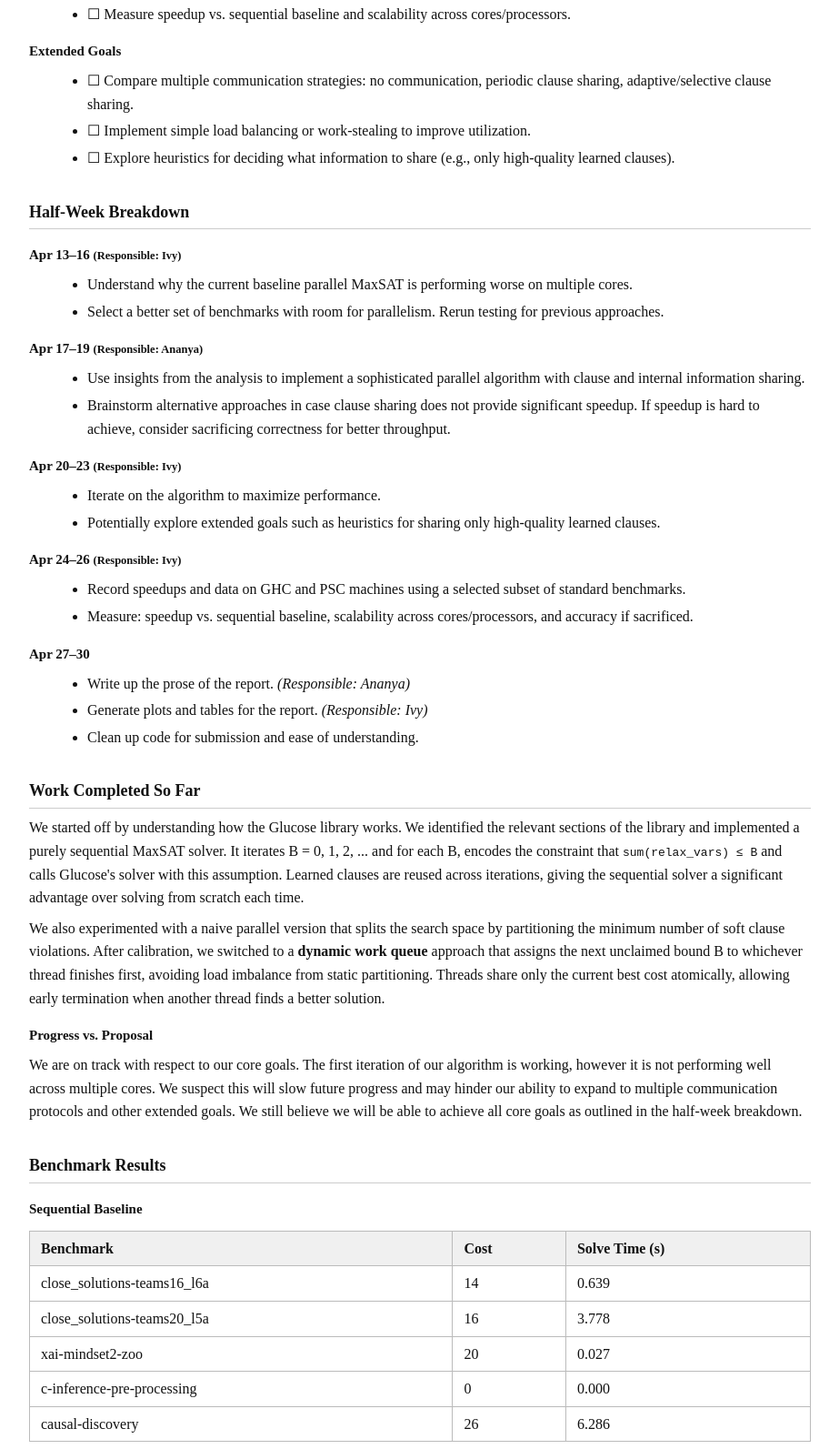
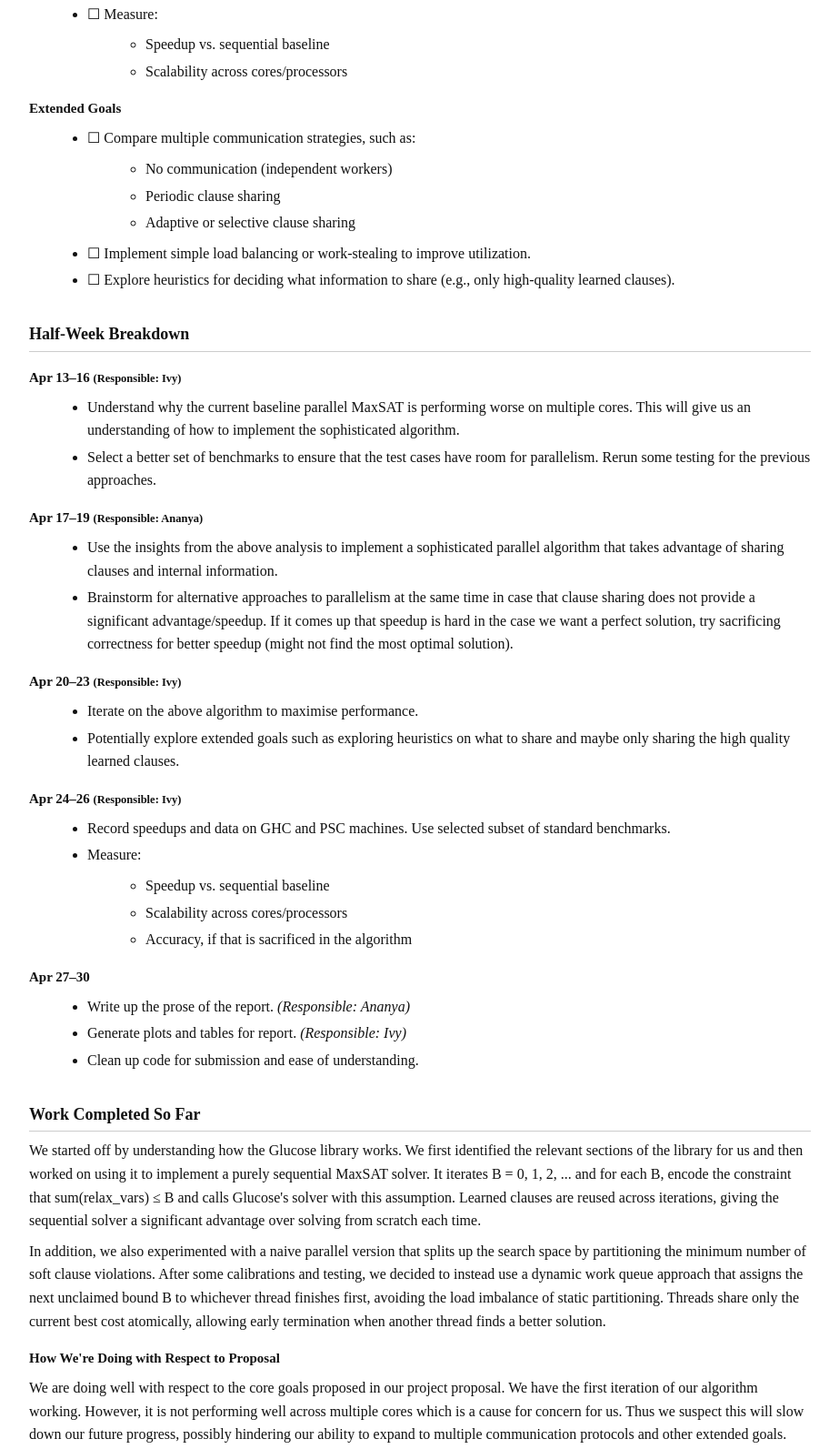
Before and after one commit to aitongl/aitongl.github.io, a plain HTML site: page milestone_report.html in a window 1280 px wide. Shown: the part 444-2037 px from the top of the page at 91% size, without its empty margins (178-1101 px from the left). Drawn offline with Linux system fonts and the light colour scheme.

Commit message:
updated proposal

```diff
--- a/milestone_report.html
+++ b/milestone_report.html
@@ -44,12 +44,23 @@
     <li>&#9989; Implement a baseline parallel MaxSAT solver by running multiple SAT solver instances in parallel on different parts of the search space.</li>
     <li>&#9744; Design a more sophisticated parallel algorithm that shares clauses and other internal information using OpenMP.</li>
     <li>&#9744; Evaluate performance on standard benchmark instances (e.g., SATLIB / MaxSAT benchmarks) using PSC cluster resources.</li>
-    <li>&#9744; Measure speedup vs. sequential baseline and scalability across cores/processors.</li>
+    <li>&#9744; Measure:
+      <ul>
+        <li>Speedup vs. sequential baseline</li>
+        <li>Scalability across cores/processors</li>
+      </ul>
+    </li>
   </ul>
 
   <h3>Extended Goals</h3>
   <ul>
-    <li>&#9744; Compare multiple communication strategies: no communication, periodic clause sharing, adaptive/selective clause sharing.</li>
+    <li>&#9744; Compare multiple communication strategies, such as:
+      <ul>
+        <li>No communication (independent workers)</li>
+        <li>Periodic clause sharing</li>
+        <li>Adaptive or selective clause sharing</li>
+      </ul>
+    </li>
     <li>&#9744; Implement simple load balancing or work-stealing to improve utilization.</li>
     <li>&#9744; Explore heuristics for deciding what information to share (e.g., only high-quality learned clauses).</li>
   </ul>
@@ -60,32 +71,38 @@
 
   <h3>Apr 13–16 <small>(Responsible: Ivy)</small></h3>
   <ul>
-    <li>Understand why the current baseline parallel MaxSAT is performing worse on multiple cores.</li>
-    <li>Select a better set of benchmarks with room for parallelism. Rerun testing for previous approaches.</li>
+    <li>Understand why the current baseline parallel MaxSAT is performing worse on multiple cores. This will give us an understanding of how to implement the sophisticated algorithm.</li>
+    <li>Select a better set of benchmarks to ensure that the test cases have room for parallelism. Rerun some testing for the previous approaches.</li>
   </ul>
 
   <h3>Apr 17–19 <small>(Responsible: Ananya)</small></h3>
   <ul>
-    <li>Use insights from the analysis to implement a sophisticated parallel algorithm with clause and internal information sharing.</li>
-    <li>Brainstorm alternative approaches in case clause sharing does not provide significant speedup. If speedup is hard to achieve, consider sacrificing correctness for better throughput.</li>
+    <li>Use the insights from the above analysis to implement a sophisticated parallel algorithm that takes advantage of sharing clauses and internal information.</li>
+    <li>Brainstorm for alternative approaches to parallelism at the same time in case that clause sharing does not provide a significant advantage/speedup. If it comes up that speedup is hard in the case we want a perfect solution, try sacrificing correctness for better speedup (might not find the most optimal solution).</li>
   </ul>
 
   <h3>Apr 20–23 <small>(Responsible: Ivy)</small></h3>
   <ul>
-    <li>Iterate on the algorithm to maximize performance.</li>
-    <li>Potentially explore extended goals such as heuristics for sharing only high-quality learned clauses.</li>
+    <li>Iterate on the above algorithm to maximise performance.</li>
+    <li>Potentially explore extended goals such as exploring heuristics on what to share and maybe only sharing the high quality learned clauses.</li>
   </ul>
 
   <h3>Apr 24–26 <small>(Responsible: Ivy)</small></h3>
   <ul>
-    <li>Record speedups and data on GHC and PSC machines using a selected subset of standard benchmarks.</li>
-    <li>Measure: speedup vs. sequential baseline, scalability across cores/processors, and accuracy if sacrificed.</li>
+    <li>Record speedups and data on GHC and PSC machines. Use selected subset of standard benchmarks.</li>
+    <li>Measure:
+      <ul>
+        <li>Speedup vs. sequential baseline</li>
+        <li>Scalability across cores/processors</li>
+        <li>Accuracy, if that is sacrificed in the algorithm</li>
+      </ul>
+    </li>
   </ul>
 
   <h3>Apr 27–30</h3>
   <ul>
     <li>Write up the prose of the report. <em>(Responsible: Ananya)</em></li>
-    <li>Generate plots and tables for the report. <em>(Responsible: Ivy)</em></li>
+    <li>Generate plots and tables for report. <em>(Responsible: Ivy)</em></li>
     <li>Clean up code for submission and ease of understanding.</li>
   </ul>
 </div>
@@ -93,20 +110,23 @@
 <div class="section">
   <h2>Work Completed So Far</h2>
   <p>
-    We started off by understanding how the Glucose library works. We identified the relevant sections of the library and implemented a purely sequential MaxSAT solver. It iterates B = 0, 1, 2, ... and for each B, encodes the constraint that <code>sum(relax_vars) &le; B</code> and calls Glucose's solver with this assumption. Learned clauses are reused across iterations, giving the sequential solver a significant advantage over solving from scratch each time.
+    We started off by understanding how the Glucose library works. We first identified the relevant sections of the library for us and then worked on using it to implement a purely sequential MaxSAT solver. It iterates B = 0, 1, 2, ... and for each B, encode the constraint that sum(relax_vars) &le; B and calls Glucose's solver with this assumption. Learned clauses are reused across iterations, giving the sequential solver a significant advantage over solving from scratch each time.
   </p>
   <p>
-    We also experimented with a naive parallel version that splits the search space by partitioning the minimum number of soft clause violations. After calibration, we switched to a <strong>dynamic work queue</strong> approach that assigns the next unclaimed bound B to whichever thread finishes first, avoiding load imbalance from static partitioning. Threads share only the current best cost atomically, allowing early termination when another thread finds a better solution.
+    In addition, we also experimented with a naive parallel version that splits up the search space by partitioning the minimum number of soft clause violations. After some calibrations and testing, we decided to instead use a dynamic work queue approach that assigns the next unclaimed bound B to whichever thread finishes first, avoiding the load imbalance of static partitioning. Threads share only the current best cost atomically, allowing early termination when another thread finds a better solution.
   </p>
 
-  <h3>Progress vs. Proposal</h3>
+  <h3>How We're Doing with Respect to Proposal</h3>
   <p>
-    We are on track with respect to our core goals. The first iteration of our algorithm is working, however it is not performing well across multiple cores. We suspect this will slow future progress and may hinder our ability to expand to multiple communication protocols and other extended goals. We still believe we will be able to achieve all core goals as outlined in the half-week breakdown.
+    We are doing well with respect to the core goals proposed in our project proposal. We have the first iteration of our algorithm working. However, it is not performing well across multiple cores which is a cause for concern for us. Thus we suspect this will slow down our future progress, possibly hindering our ability to expand to multiple communication protocols and other extended goals.
+  </p>
+  <p>
+    We still believe we will be able to achieve all our core goals as outlined in our half week breakdown.
   </p>
 </div>
 
 <div class="section">
-  <h2>Benchmark Results</h2>
+  <h2>Preliminary Results</h2>
 
   <h3>Sequential Baseline</h3>
   <table>
@@ -125,7 +145,7 @@
   <h3>Parallel Version — Solve Time by Thread Count (s)</h3>
   <table>
     <thead>
-      <tr><th>Benchmark</th><th>Cost</th><th>1T</th><th>2T</th><th>4T</th><th>8T</th></tr>
+      <tr><th>Benchmark</th><th>Costs</th><th>1T</th><th>2T</th><th>4T</th><th>8T</th></tr>
     </thead>
     <tbody>
       <tr><td>close_solutions-teams16_l6a</td><td>14</td><td>0.582</td><td>0.360</td><td>1.017</td><td>1.570</td></tr>
@@ -136,29 +156,29 @@
     </tbody>
   </table>
 
-  <p>We hope to select more appropriate benchmarks that allow for greater parallelism and reevaluate both approaches against those tests.</p>
+  <p>These are some of the times that were collected for the current two approaches that we implemented. We hope to come up with more appropriate benchmarks that give away for more parallelism and reevaluate the two approaches with respect to those tests.</p>
 </div>
 
 <div class="section">
   <h2>Goals for Poster Session</h2>
   <ul>
-    <li>Deliver a working parallel MaxSAT solver that shares learned clauses across cores, targeting at least 2–4x speedup over the sequential baseline on hard benchmark instances.</li>
-    <li>Collect and present performance data across 1, 2, 4, and 8 threads on GHC and possibly PSC, measuring speedup, scalability, and solution quality.</li>
+    <li>Deliver a working parallel MaxSAT solver that shares learned clauses across cores, targeting at least 2-4x speedup over the sequential baseline on hard benchmark instances.</li>
+    <li>Collect and present performance data across 1, 2, 4, and 8 threads in GHC and possibly more threads on a set of hard benchmarks, measuring speedup, scalability, and solution quality.</li>
     <li>If clause sharing alone does not yield meaningful speedup, demonstrate and explain an alternative parallelism strategy (e.g., sacrificing optimality for throughput) with data justifying the tradeoff.</li>
     <li>Present clear graphs and a visual walkthrough of each approach — sequential baseline, naive parallel, clause-sharing parallel, or any other algorithms — highlighting advantages and disadvantages of each.</li>
   </ul>
 
   <h3>Display</h3>
-  <p>We plan to provide graphs showing speedup relative to thread count during the final poster session. Currently, we are timing our code similarly to previous assignments for a select few test cases.</p>
+  <p>We hope to provide graphs for speedups with respect to different threads during the final poster session. Currently, we have been timing our code similar to how it has been done in the previous assignments for a select few test cases.</p>
 </div>
 
 <div class="section">
   <h2>Concerns</h2>
   <ul>
     <li>The benchmark test suite is too large in terms of memory. We need to randomly select a subset.</li>
-    <li>There is significant variation in how long each test takes. Some tests produce correct results in 0.001s even with a sequential approach. We need to focus on harder instances where individual SAT calls are expensive and the optimal cost is large enough that multiple B values need to be explored.</li>
-    <li>The parallel version currently shows no speedup on tested instances. The main bottleneck is that each thread builds its own independent solver and counter table from scratch.</li>
-    <li>We are also unsure whether more clause sharing across cores will provide a significantly better parallel algorithm in terms of speedup.</li>
+    <li>We used a subset of benchmark test cases to produce the milestone report, but there is a lot of variation in terms of how long each test takes. We might need to be more careful about what to pick. There are some tests that even with a simple sequential approach outputs the correct results in 0.001s. We need to instead focus on harder instances where individual SAT calls are expensive and the optimal cost is large enough that multiple B values need to be explored.</li>
+    <li>The parallel version currently shows no speedup on the instances we tested. The main bottleneck is that each thread builds its own independent solver and counter table from scratch.</li>
+    <li>We are also unsure if more clause sharing across cores will provide a significantly better parallel algorithm in terms of speedup.</li>
   </ul>
 </div>
 
```
